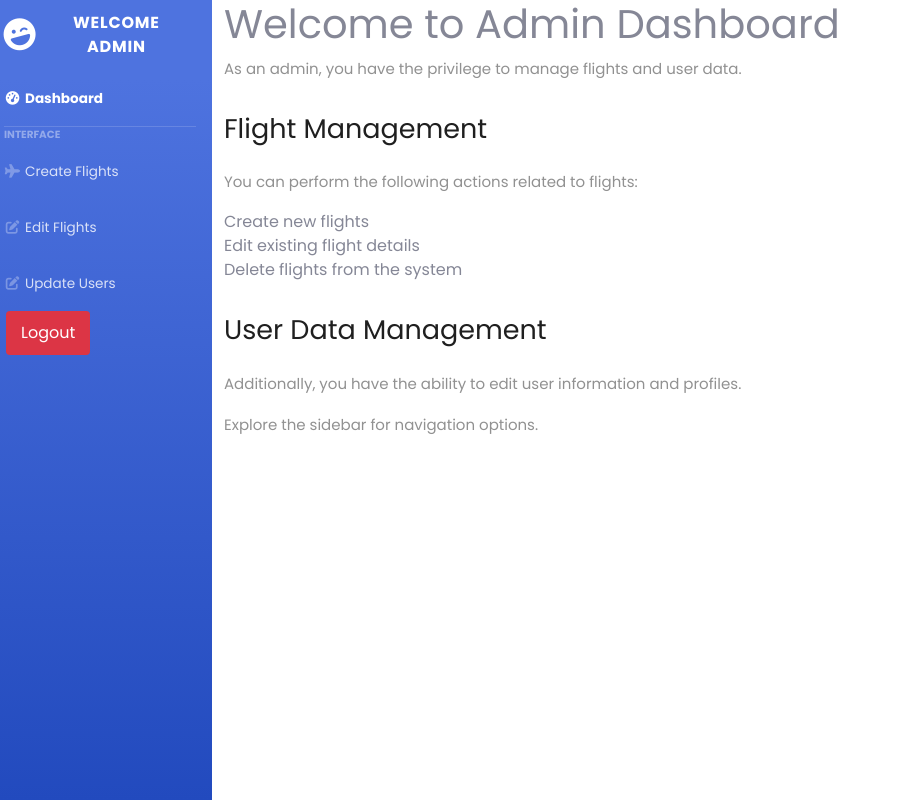
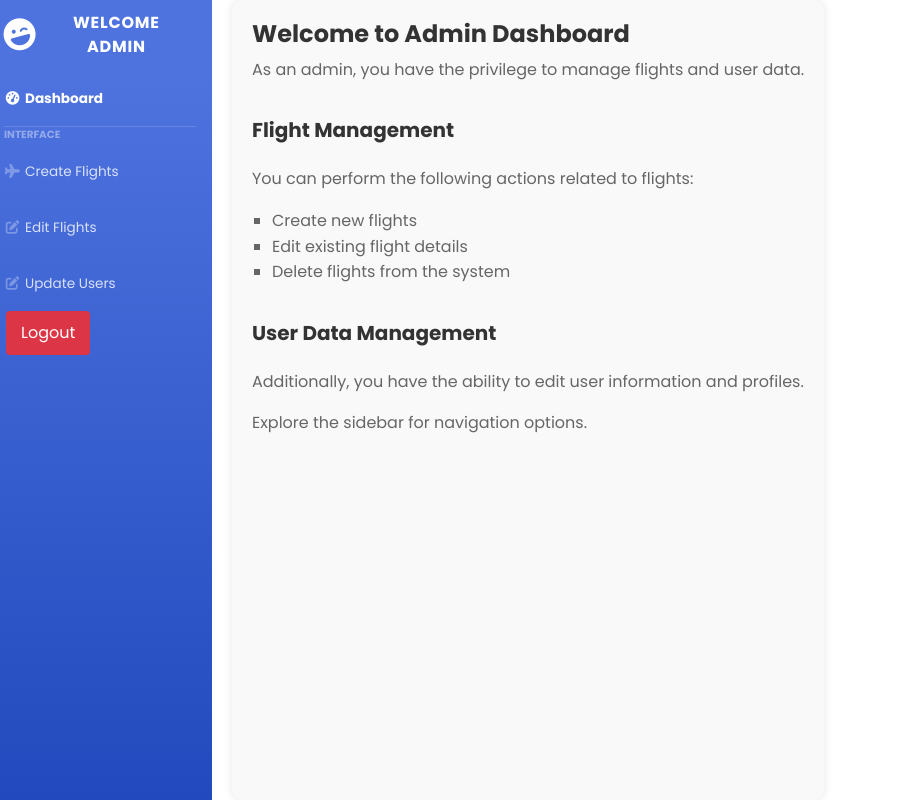
Before and after one commit to Godson2611/Flight-Ticket-Booking-App, a React (Vite) app: page /admin in a window 1280 px wide. Shown: the whole page, without its empty margins (0-900 px from the left). Built offline with nearby package versions, Linux system fonts and the light colour scheme; no server answers.

Commit message:
add some dashboard ui

```diff
--- a/src/main.css
+++ b/src/main.css
@@ -295,6 +295,48 @@ h2 {
   }
 }
 
+.admin {
+  display: flex;
+  flex-direction: row;
+  font-family: Arial, sans-serif;
+}
+.admin .row {
+  display: flex;
+  flex-direction: row;
+}
+.admin .row .content {
+  margin-left: 20px;
+  background-color: #f9f9f9;
+  padding: 20px;
+  border-radius: 10px;
+  box-shadow: 0 0 10px rgba(0, 0, 0, 0.1);
+}
+.admin .row .content h1 {
+  color: #333;
+  font-size: 24px;
+  font-weight: bold;
+}
+.admin .row .content p {
+  color: #666;
+  line-height: 1.6;
+  font-size: 16px;
+}
+.admin .row .content h2 {
+  color: #333;
+  margin-top: 20px;
+  font-size: 20px;
+  font-weight: bold;
+}
+.admin .row .content ul {
+  padding-left: 20px;
+}
+.admin .row .content ul li {
+  color: #666;
+  line-height: 1.6;
+  font-size: 16px;
+  list-style-type: square;
+}
+
 .howto {
   width: 80%;
   height: 100%;
--- a/src/main.scss
+++ b/src/main.scss
@@ -321,6 +321,57 @@ h2{
   }
 }
 
+//admin page styling =====>
+.admin {
+  display: flex;
+  flex-direction: row;
+  font-family: Arial, sans-serif;
+
+  .row {
+    display: flex;
+    flex-direction: row;
+
+    .content {
+      margin-left: 20px;
+      background-color: #f9f9f9;
+      padding: 20px;
+      border-radius: 10px;
+      box-shadow: 0 0 10px rgba(0, 0, 0, 0.1);
+
+      h1 {
+        color: #333;
+        font-size: 24px;
+        font-weight: bold;
+      }
+
+      p {
+        color: #666;
+        line-height: 1.6;
+        font-size: 16px;
+      }
+
+      h2 {
+        color: #333;
+        margin-top: 20px;
+        font-size: 20px;
+        font-weight: bold;
+      }
+
+      ul {
+        padding-left: 20px;
+
+        li {
+          color: #666;
+          line-height: 1.6;
+          font-size: 16px;
+          list-style-type: square;
+        }
+      }
+    }
+  }
+}
+
+
 //HowTo page styling =====>
 .howto {
   width: 80%;
```
Also changed, not shown: 1 other file (tests, documents, lock files or other folders).
